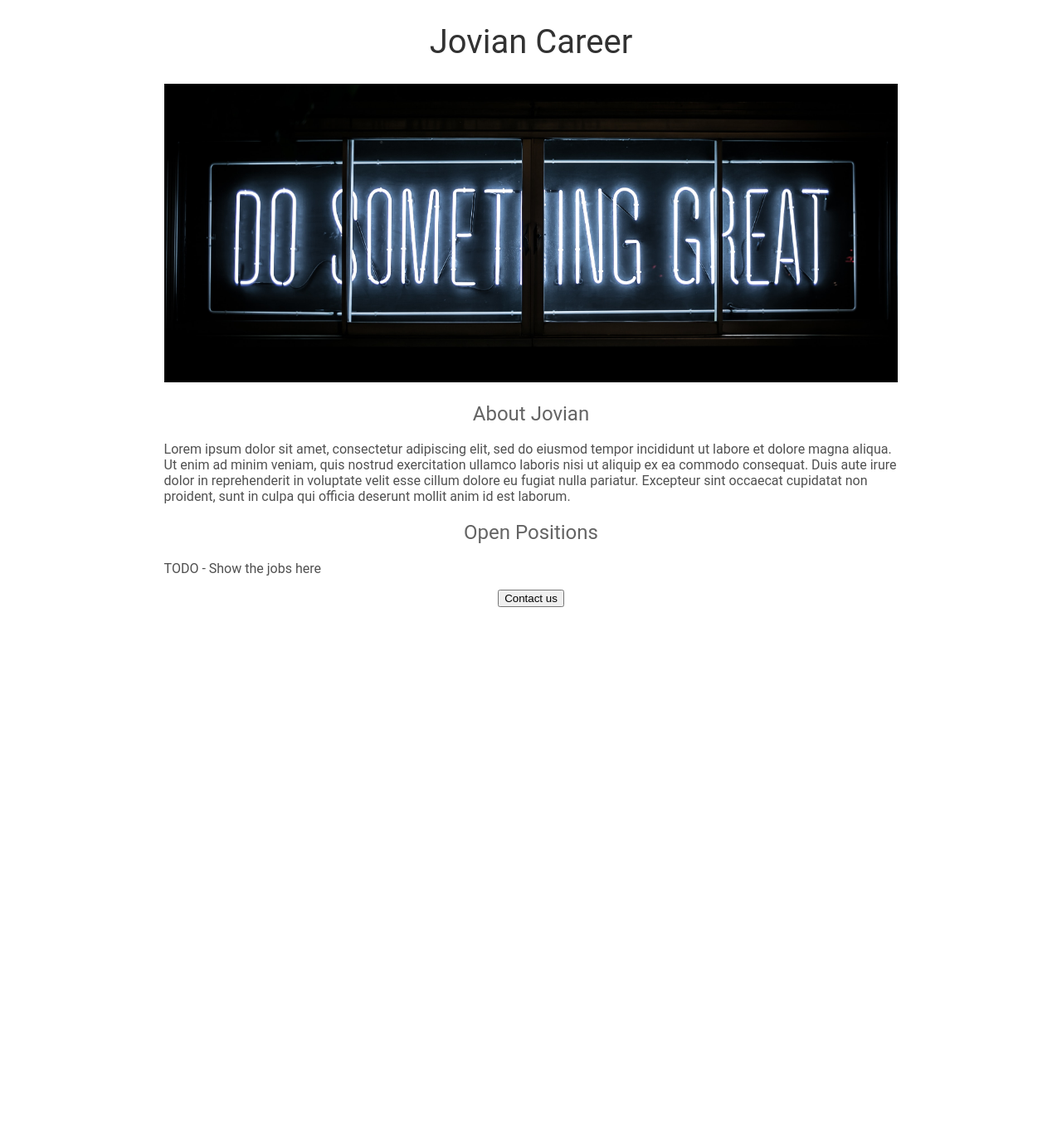
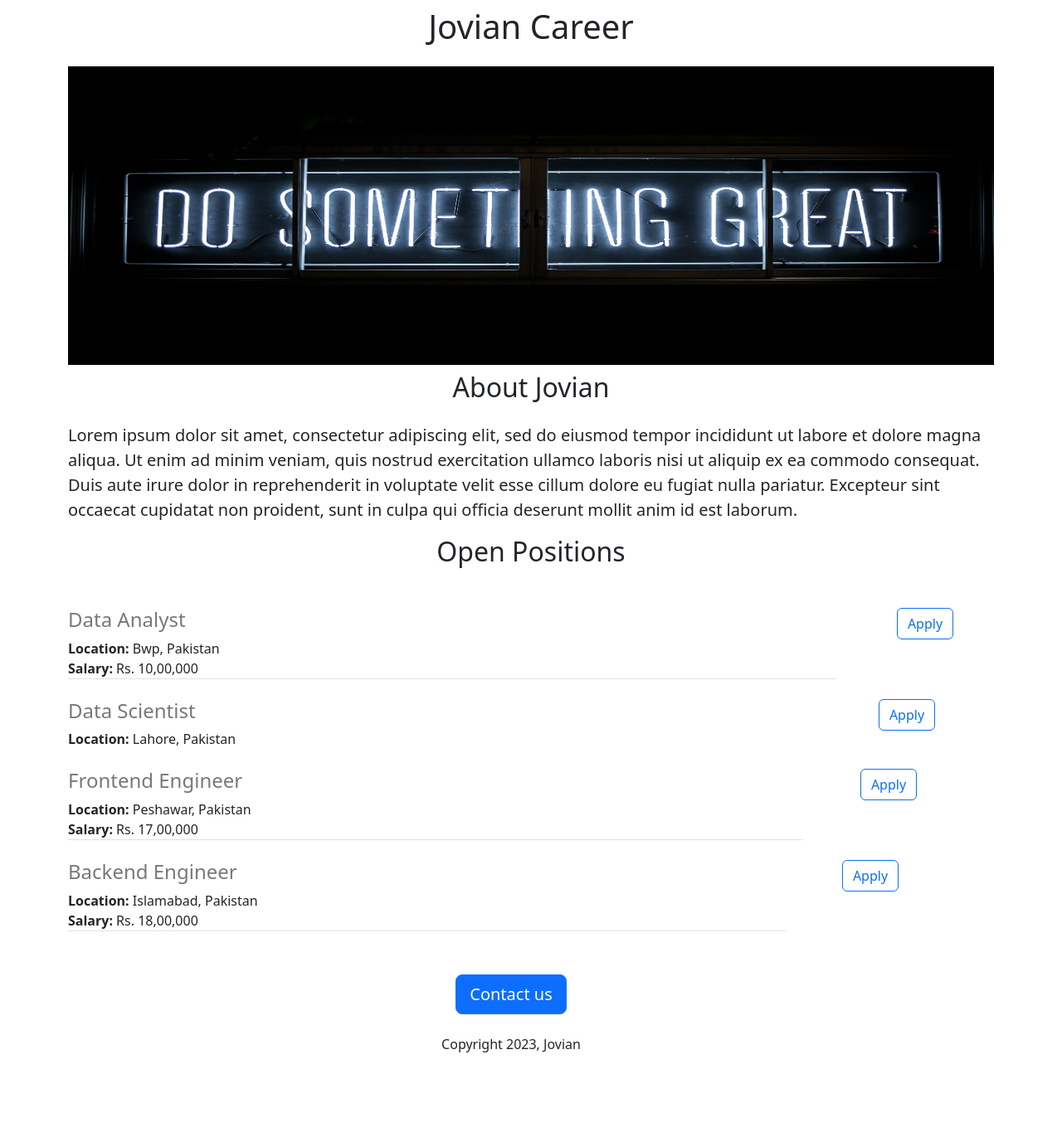
Before and after one commit to maria-maqbool/jovian-careers-website, a Flask app: page / in a window 1280 px wide. Shown: the whole page at 83% size. Before the commit the page ends 732 px from the top, so only its background shows below. Run offline with Flask 3, Linux system fonts and the light colour scheme.

Commit message:
Added dynamic data and API route

```diff
--- a/app.py
+++ b/app.py
@@ -1,13 +1,38 @@
-from flask import Flask, render_template
+from flask import Flask, render_template, jsonify
 
 app = Flask(__name__)
 
+JOBS = [{
+  "id": 1,
+  "title": "Data Analyst",
+  "location": "Bwp, Pakistan",
+  "salary": "Rs. 10,00,000"
+}, {
+  "id": 2,
+  "title": "Data Scientist",
+  "location": "Lahore, Pakistan",
+}, {
+  "id": 3,
+  "title": "Frontend Engineer",
+  "location": "Peshawar, Pakistan",
+  "salary": "Rs. 17,00,000"
+}, {
+  "id": 4,
+  "title": "Backend Engineer",
+  "location": "Islamabad, Pakistan",
+  "salary": "Rs. 18,00,000"
+}]
+
 
 @app.route("/")
-def hello_world():
-  return render_template("home.html")
+def hello_jovian():
+  return render_template("home.html", jobs=JOBS, company_name="Jovian")
 
 
-print(__name__)
+@app.route("/api/jobs")
+def list_jobs():
+  return jsonify(JOBS)
+
+
 if __name__ == "__main__":
   app.run(host='0.0.0.0', debug=True)
--- a/templates/home.html
+++ b/templates/home.html
@@ -1,54 +1,39 @@
 <!DOCTYPE html>
 <html>
   <head>
+     <meta charset="utf-8">
+    <meta name="viewport" content="width=device-width, initial-scale=1">
+    <link href="https://cdn.jsdelivr.net/npm/bootstrap@5.3.0/dist/css/bootstrap.min.css" rel="stylesheet" integrity="sha384-9ndCyUaIbzAi2FUVXJi0CjmCapSmO7SnpJef0486qhLnuZ2cdeRhO02iuK6FUUVM" crossorigin="anonymous">
     <title>Jovian Careers</title>
+
     <style>
-      h1{
-        font-size: 40px;
-        font-family: Roboto;
-        font-weight: normal;
-        color: rgb(50, 50, 50);
-        text-align: center;
-      }
-
-      #banner{
+      .banner{
         width: 100%;
         height: 360px;
-        object-fit: cover;
-      }
-
-      h2{
-        font-family: Roboto;
-        font: size; 32px;
-        color: rgb(100, 100, 100);
-        text-align: center;
-        font-weight: normal;
-      }
-
-      .bodyText{
-        font-family: Roboto;
-        color: rgb(80, 80, 80)
-      }
-      #container{
-        max-width: 70%;
-        margin: 0 auto;
+        object-fit: center;
       }
     </style>
+
   </head>
   <body>
-    <div id="container">
-      <h1>Jovian Career</h1>
-      <img id="banner" src="https://jovian-careers-website--mariamaqbool.repl.co/static/banner.jpeg" height="320">
+    <div class="container">
+      <h1 class="text-center mt-2 mb-4">{{company_name}} Career</h1>
+      <img class="img-fluid banner" src="https://jovian-careers-website--mariamaqbool.repl.co/static/banner.jpeg" height="320">
 
-      <h2>About Jovian</h2>
-      <p class="bodyText">
+      <h2 class="text-center mt-2 mb-4">About Jovian</h2>
+      <p class="lead">
         Lorem ipsum dolor sit amet, consectetur adipiscing elit, sed do eiusmod tempor incididunt ut labore et dolore magna aliqua. Ut enim ad minim veniam, quis nostrud exercitation ullamco laboris nisi ut aliquip ex ea commodo consequat. Duis aute irure dolor in reprehenderit in voluptate velit esse cillum dolore eu fugiat nulla pariatur. Excepteur sint occaecat cupidatat non proident, sunt in culpa qui officia deserunt mollit anim id est laborum.
       </p>
 
-      <h2>Open Positions</h2>
-      <p class="bodyText">TODO - Show the jobs here</p>
-      <div style="text-align:center;">
-        <button>Contact us</button>
+      <h2 class="text-center mt-2 mb-4">Open Positions</h2>
+      <div>
+        {% for job in jobs%}
+          {% include "jobItem.html" %}
+        {% endfor %}
+      </div>
+      <div class="text-center mt-4">
+        <button class="btn btn-primary btn-lg">Contact us</button>
+        <p class="mt-4">Copyright 2023, Jovian</p>
       </div>
     </div>
   </body>
--- /dev/null
+++ b/templates/jobItem.html
@@ -0,0 +1,19 @@
+<div class="row mb-4 pb-1">
+  <div class="col-10">
+    <h4 class="mt-4"
+      style="color:rgb(120, 120, 120);">
+      {{job["title"]}}
+    </h4>
+    <div>
+      <b>Location:</b> {{job["location"]}}
+    </div>
+    {% if 'salary' in job %}
+    <div class="border-bottom">
+        <b>Salary:</b> {{job['salary']}}
+    </div>
+    {% endif %}
+  </div>
+  <div class="col-2 mt-4 text-center">
+    <button type="button" class="btn btn-outline-primary float-right">Apply</button>
+  </div
+</div>
```
